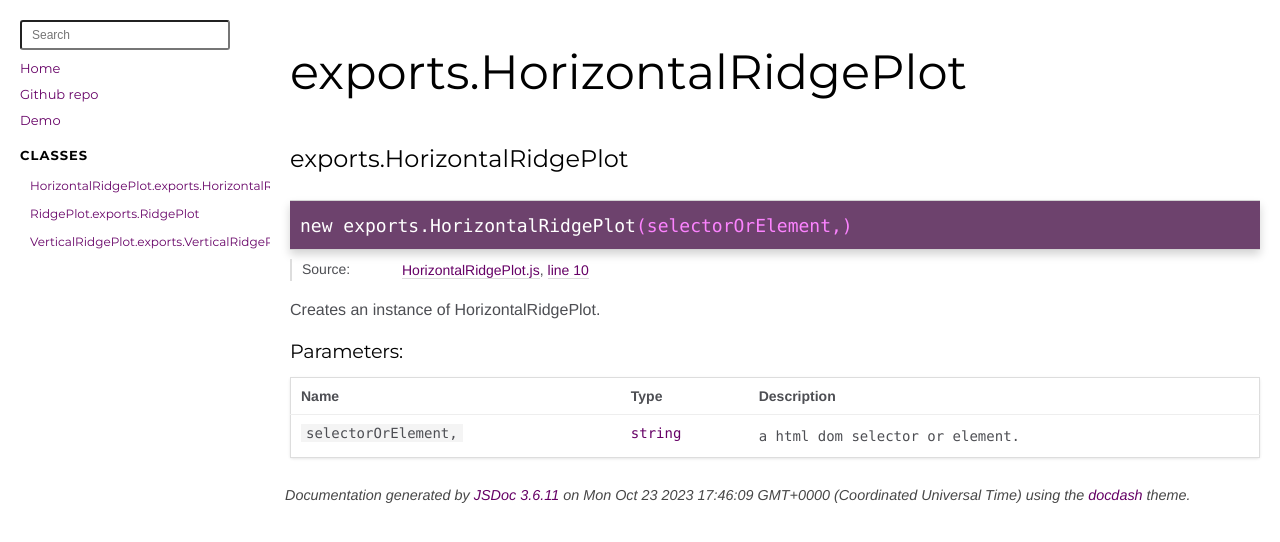
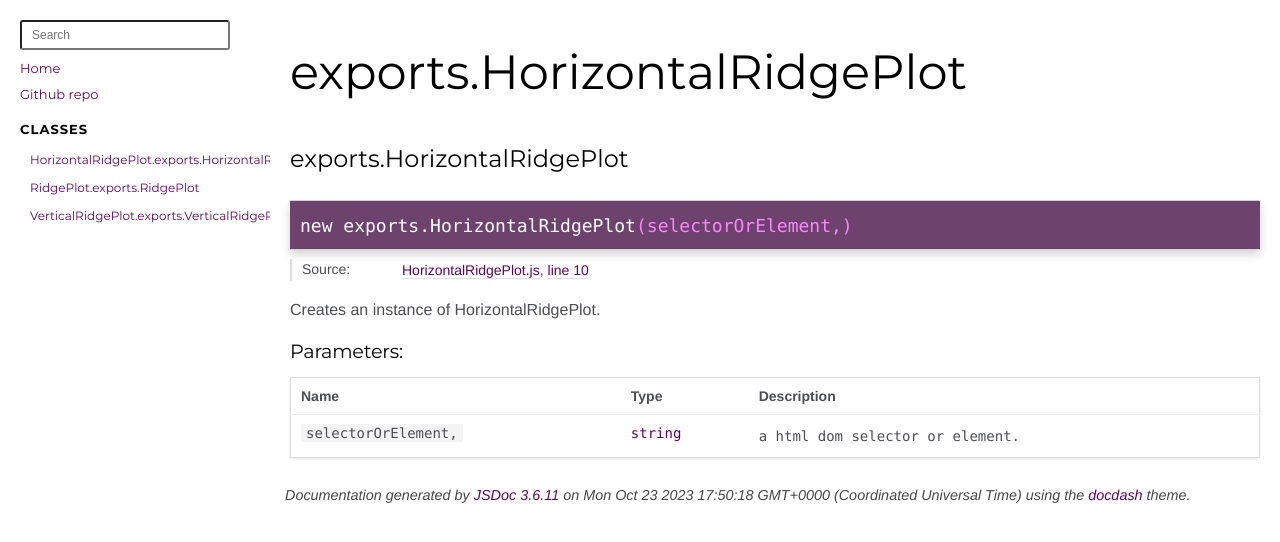
Before and after one commit to jkanche/ridge-plots, a plain HTML site: page docs/HorizontalRidgePlot.exports.HorizontalRidgePlot.html in a window 1280 px wide. Drawn offline with Linux system fonts and the light colour scheme.

Commit message:
Deploying to gh-pages from @ jkanche/ridges.js@0b04f3f0bb33629b41517761c9b9bee8dbd5e0fb 🚀

```diff
--- a/docs/HorizontalRidgePlot.exports.HorizontalRidgePlot.html
+++ b/docs/HorizontalRidgePlot.exports.HorizontalRidgePlot.html
@@ -29,7 +29,7 @@
 
     <input type="text" id="nav-search" placeholder="Search" />
 
-    <h2><a href="index.html">Home</a></h2><h2><a href="https://github.com/jkanche/epiviz.heatmap.js" target="_blank" class="menu-item" id="repository" >Github repo</a></h2><h2><a href="https://www.jkanche.com/epiviz.heatmap.gl/" target="_blank" class="menu-item" id="demo" >Demo</a></h2><h3>Classes</h3><ul><li><a href="HorizontalRidgePlot.exports.HorizontalRidgePlot.html">HorizontalRidgePlot.exports.HorizontalRidgePlot</a></li><li><a href="RidgePlot.exports.RidgePlot.html">RidgePlot.exports.RidgePlot</a></li><li><a href="VerticalRidgePlot.exports.VerticalRidgePlot.html">VerticalRidgePlot.exports.VerticalRidgePlot</a></li></ul>
+    <h2><a href="index.html">Home</a></h2><h2><a href="https://github.com/jkanche/ridges.js" target="_blank" class="menu-item" id="repository" >Github repo</a></h2><h3>Classes</h3><ul><li><a href="HorizontalRidgePlot.exports.HorizontalRidgePlot.html">HorizontalRidgePlot.exports.HorizontalRidgePlot</a></li><li><a href="RidgePlot.exports.RidgePlot.html">RidgePlot.exports.RidgePlot</a></li><li><a href="VerticalRidgePlot.exports.VerticalRidgePlot.html">VerticalRidgePlot.exports.VerticalRidgePlot</a></li></ul>
 </nav>
 
 <div id="main">
@@ -229,7 +229,7 @@
 <br class="clear">
 
 <footer>
-    Documentation generated by <a href="https://github.com/jsdoc3/jsdoc">JSDoc 3.6.11</a> on Mon Oct 23 2023 17:46:09 GMT+0000 (Coordinated Universal Time) using the <a href="https://github.com/clenemt/docdash">docdash</a> theme.
+    Documentation generated by <a href="https://github.com/jsdoc3/jsdoc">JSDoc 3.6.11</a> on Mon Oct 23 2023 17:50:18 GMT+0000 (Coordinated Universal Time) using the <a href="https://github.com/clenemt/docdash">docdash</a> theme.
 </footer>
 
 <script>prettyPrint();</script>
```
Also changed, not shown: docs/HorizontalRidgePlot.js.html (+2 -2 lines), docs/RidgePlot.exports.RidgePlot.html (+2 -2 lines), docs/RidgePlot.js.html (+2 -2 lines), docs/VerticalRidgePlot.exports.VerticalRidgePlot.html (+2 -2 lines), docs/VerticalRidgePlot.js.html (+2 -2 lines), docs/index.html (+2 -2 lines).
